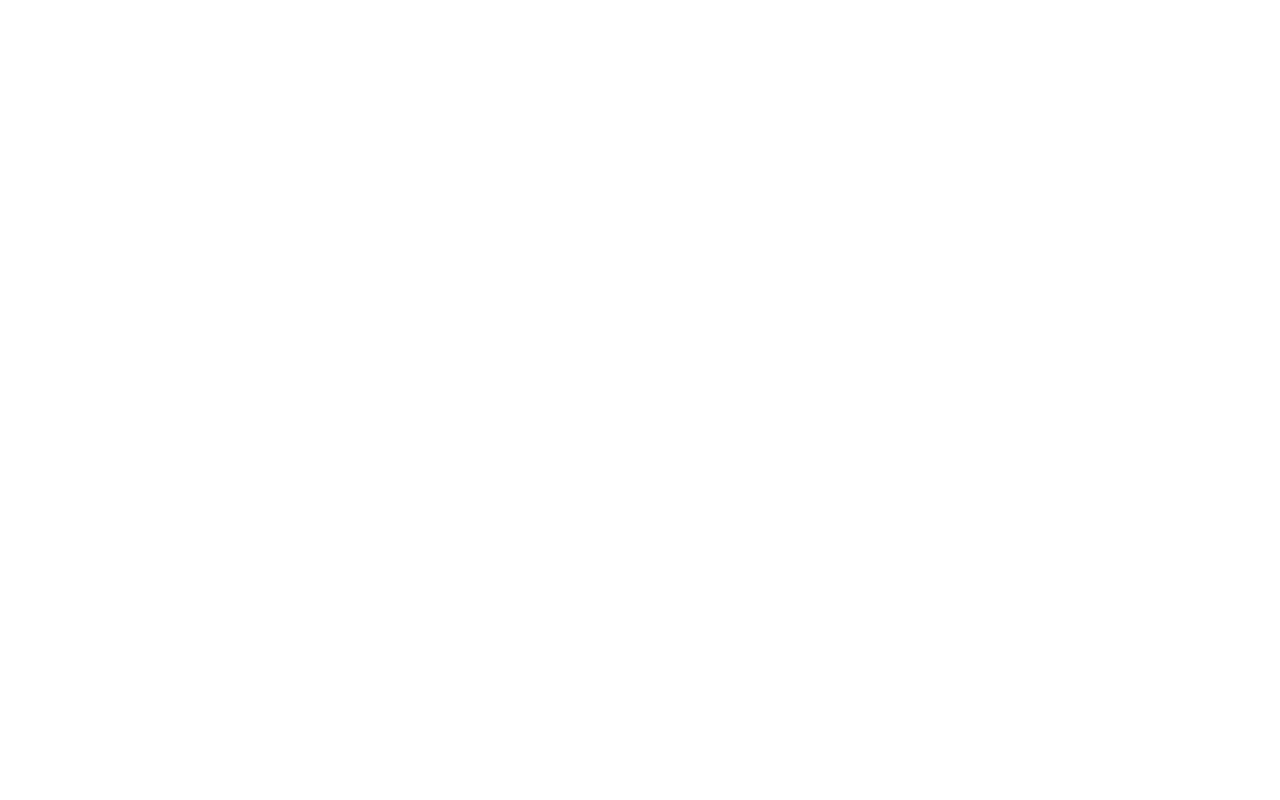
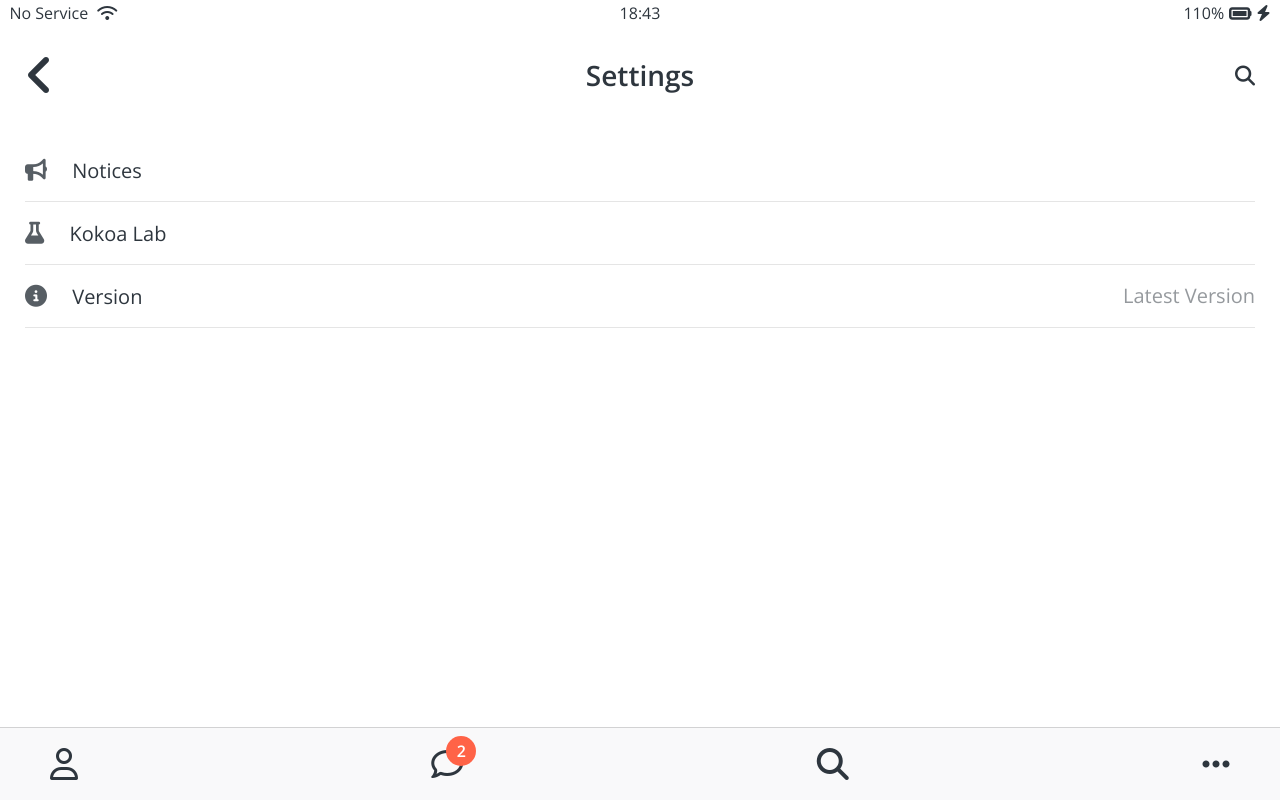
Before and after one commit to Moonjuun/HTML-CSS-Project, a plain HTML site: page settings.html in a window 1280 px wide. Drawn offline with nearby package versions, Linux system fonts and the light colour scheme.

Commit message:
Make settings.html & css

```diff
--- /dev/null
+++ b/css/components/alt-screen-header.css
@@ -0,0 +1,33 @@
+.alt-header {
+    padding: var(--horizontal-space);
+    margin-bottom: 15px;
+    display: flex;
+    align-items: center;
+    justify-content: center;
+  }
+  .alt-header__column {
+    width: 33%;
+  }
+
+  .alt-header__title {
+    font-size: 28px;
+    font-weight: 600;
+  }
+
+  .alt-header__column:first-child {
+    margin-right: auto;
+  }
+
+  .alt-header__column:nth-child(2) {
+    text-align: center;
+  }
+
+  .alt-header__column:last-child {
+    margin-left: auto;
+    display: flex;
+    justify-content: flex-end;
+  }
+
+  .alt-header__column span:last-child {
+    margin-left: 20px;
+  }
--- /dev/null
+++ b/css/screens/settings.css
@@ -0,0 +1,18 @@
+.settings__setting {
+    padding: 20px 0;
+    border-bottom: 1px solid rgba(0, 0, 0, 0.1);
+    font-size: 20px;
+    display: flex;
+    align-items: center;
+    justify-content: space-between;
+  }
+
+  .settings__setting i {
+    opacity: 0.8;
+    margin-right: 20px;
+    font-size: 22px;
+  }
+
+  .settings__setting-column:last-child {
+    opacity: 0.5;
+  }
--- a/css/style.css
+++ b/css/style.css
@@ -9,6 +9,7 @@
 @import "components/user-component.css";
 @import "components/badge.css";
 @import "components/icon-row.css";
+@import "components/alt-screen-header.css";
 
 
 /* Screens */
@@ -16,6 +17,7 @@
 @import "screens/friends.css";
 @import "screens/find.css";
 @import "screens/more.css";
+@import "screens/settings.css";
 
 
 body {
--- a/settings.html
+++ b/settings.html
@@ -0,0 +1,100 @@
+<!DOCTYPE html>
+<html lang="en">
+<head>
+    <link rel="stylesheet" href="css/style.css">
+
+    <meta charset="UTF-8">
+    <meta http-equiv="X-UA-Compatible" content="IE=edge">
+    <meta name="viewport" content="width=device-width, initial-scale=1.0">
+    <title>Settings KakaoTalk</title>
+</head>
+<body>
+  <div class="status-bar">
+    <div class="status-bar__column">
+      <span>No Service</span>
+      <i class="fas fa-wifi"></i>
+    </div>
+    <div class="status-bar__column">
+      <span>18:43</span>
+    </div>
+    <div class="status-bar__column">
+      <span>110%</span>
+      <i class="fas fa-battery-full fa-lg"></i>
+      <i class="fas fa-bolt"></i>
+    </div>
+  </div>
+
+  <header class="alt-header">
+    <div class="alt-header__column">
+      <a href="more.html">
+        <i class="fas fa-angle-left fa-3x"></i>
+      </a>
+    </div>
+    <div class="alt-header__column">
+      <h1 class="alt-header__title">Settings</h1>
+    </div>
+    <div class="alt-header__column">
+      <span><i class="fas fa-search fa-lg"></i></span>
+    </div>
+  </header>
+
+  <main class="main-screen">
+    <ul class="settings-list">
+        <li class="settings__setting">
+          <div class="settings__setting-column">
+            <i class="fas fa-bullhorn"></i>
+            <span>Notices</span>
+          </div>
+          <div class="settings__setting-column"></div>
+        </li>
+        <li class="settings__setting">
+          <div class="settings__setting-column">
+            <i class="fas fa-flask"></i>
+            <span>Kokoa Lab</span>
+          </div>
+          <div class="settings__setting-column"></div>
+        </li>
+        <li class="settings__setting">
+          <div class="settings__setting-column">
+            <i class="fas fa-info-circle"></i>
+            <span>Version</span>
+          </div>
+          <div class="settings__setting-column">Latest Version</div>
+        </li>
+      </ul>
+  </main>
+
+
+  <nav class="nav">
+    <ul class="nav__list">
+      <li class="nav__btn">
+        <a class="nav__link" href="friends.html"
+            ><i class="far fa-user fa-2x"></i
+        ></a>
+      </li>
+      <li class="nav__btn">
+        <a class="nav__link" href="chats.html">
+            <span class="nav__notification badge">2</span>
+            <i class="far fa-comment fa-2x"></i>
+        </a>
+      </li>
+      <li class="nav__btn">
+        <a class="nav__link" href="find.html"
+          ><i class="fas fa-search fa-2x"></i
+        ></a>
+      </li>
+      <li class="nav__btn">
+        <a class="nav__link" href="more.html"
+          ><i class="fas fa-ellipsis-h fa-2x"></i
+        ></a>
+      </li>
+    </ul>
+  </nav>
+
+
+
+
+
+    <script src="https://kit.fontawesome.com/7ddc62d71f.js" crossorigin="anonymous"></script>
+</body>
+</html>
```
